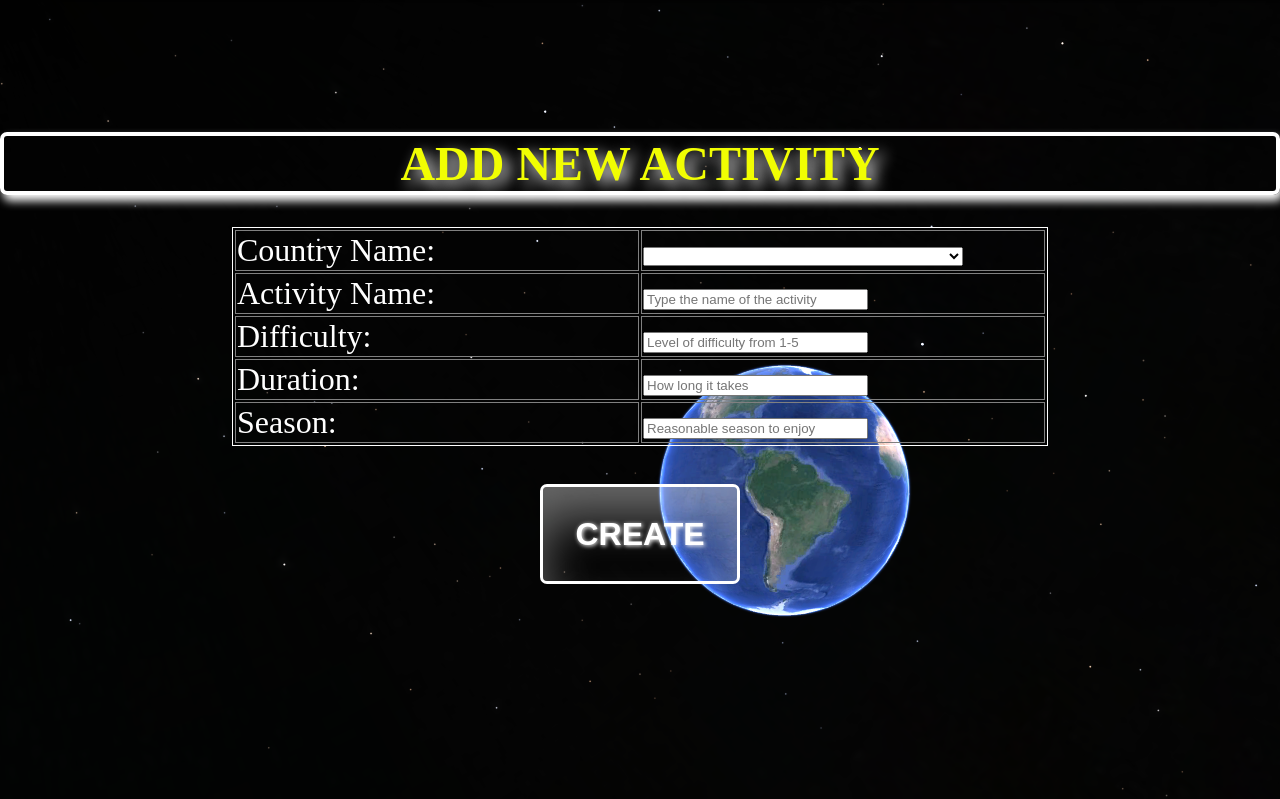
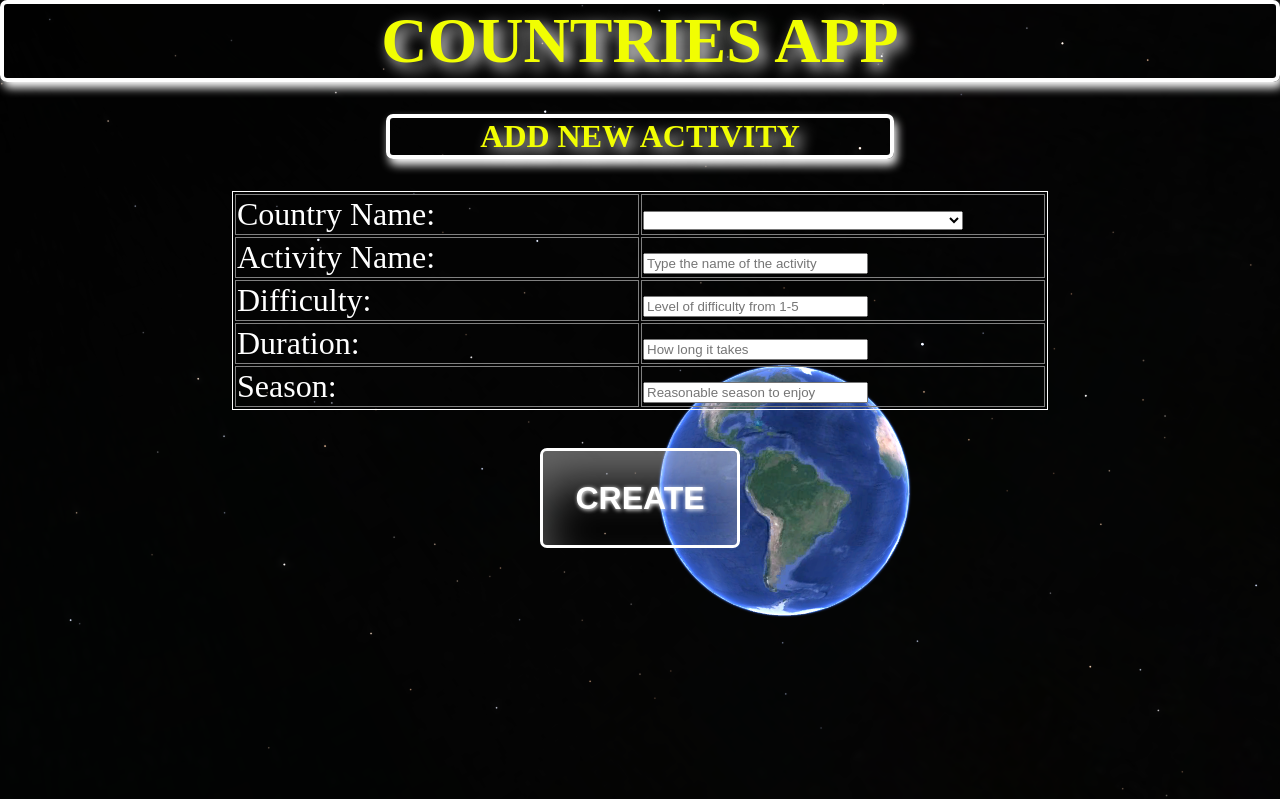
Before and after one commit to juanrnoya/countriespi, a React (Create React App) app in the folder client/: page /form in a window 1280 px wide. Shown: the top 799 px of the page. Built offline with nearby package versions, Linux system fonts and the light colour scheme.

Commit message:
20221025_v2

```diff
--- a/client/src/components/Form/Form.jsx
+++ b/client/src/components/Form/Form.jsx
@@ -49,9 +49,12 @@ const Form = () => {
             width: "100%",
             height: "1000px",
          }}>
-         <div className='header-form'></div>
+         <div id='title-home'>COUNTRIES APP</div>
          <form onSubmit={onSubmit}>
-            <h1 id='h1-form-page'> ADD NEW ACTIVITY</h1>
+            <div id='container-h2-form-page'>
+               <p id='h2-form-page'> ADD NEW ACTIVITY</p>
+            </div>
+
             <table align='center'>
                <caption>
                   {/* <marquee
--- a/client/src/components/Home/Home.css
+++ b/client/src/components/Home/Home.css
@@ -3,13 +3,14 @@
    background-attachment: fixed;
    font-family: "times new roman";
 }
+
 .home-cards {
    display: flex;
-
    flex-wrap: wrap;
    justify-content: space-between;
    border-radius: 5px;
 }
+
 .card {
    color: white;
    border-radius: 15px;
@@ -17,6 +18,7 @@
    margin: 10px;
    border: 2px solid white;
 }
+
 #link-card {
    color: white;
    font-size: large;
@@ -38,60 +40,48 @@
 .search-bar {
    text-align: left;
 }
+
 .sub-nav {
    box-shadow: 3px 6px 4px grey;
-
-   border: 2px solid rgb(255, 255, 255);
-   border-radius: 7px;
-   text-align: left;
-   padding: 5px;
-   width: 30%;
-}
-.sub-nav-1 {
-   box-shadow: 3px 6px 4px grey;
-
    border: 2px solid rgb(255, 255, 255);
    border-radius: 7px;
    text-align: left;
    padding: 5px;
    width: 30%;
    display: flex;
+   flex-direction: column;
    align-items: center;
-   justify-content: center;
+   justify-content: flex-end;
 }
+
 select {
    width: 80%;
 }
 
-#title {
+#title-home {
+   color: rgb(241, 254, 2);
    font-weight: bolder;
    font-size: 4rem;
-   display: flex;
-   justify-content: space-around;
+
    text-shadow: 6px 6px 15px white;
-
    border: 4px solid white;
    border-radius: 7px;
    box-shadow: 3px 6px 10px white;
 }
 
-#title1 {
-   color: rgb(241, 254, 2);
-}
-#title2 {
-   color: rgb(34, 243, 255);
-}
 button {
    box-shadow: 2px 3px 3px grey;
    border: 1px solid grey;
    border-radius: 7px;
    margin: 2px;
 }
+
 #container-button-landing {
    display: flex;
    justify-content: center;
    align-items: center;
 }
+
 .button-landing {
    color: white;
    font-weight: bolder;
@@ -104,8 +94,9 @@ button {
    font-size: 2rem;
    background-color: transparent;
 }
+
 .button-landing:hover {
-   background-color: white;
+   background-color: transparent;
    color: rgb(34, 243, 255);
 }
 
@@ -121,14 +112,15 @@ button {
    border-radius: 7px;
    margin: 3px;
 }
+
 table {
    background-color: transparent;
    border: 1px solid white;
    text-align: left;
    font-size: 2rem;
-
    color: white;
 }
+
 td {
    border: 1px solid grey;
    width: 400px;
@@ -140,34 +132,37 @@ td {
    display: flex;
    flex-direction: column;
 }
+
 #h1-error-page {
    font-weight: bolder;
    font-size: 4rem;
    display: flex;
    justify-content: space-around;
    text-shadow: 6px 6px 15px white;
-
    border: 4px solid white;
    border-radius: 7px;
    box-shadow: 3px 6px 10px white;
    color: rgb(241, 254, 2);
-
    font-size: 3rem;
 }
-#h1-form-page {
+
+#container-h2-form-page {
+   display: flex;
+   flex-direction: column;
+   align-items: center;
+}
+#h2-form-page {
+   width: 500px;
    font-weight: bolder;
-   font-size: 4rem;
-   display: flex;
-   justify-content: space-around;
+   font-size: 2rem;
+
    text-shadow: 6px 6px 15px white;
-
    border: 4px solid white;
    border-radius: 7px;
    box-shadow: 3px 6px 10px white;
    color: rgb(241, 254, 2);
+}
 
-   font-size: 3rem;
-}
 .button-error {
    color: white;
    font-weight: bolder;
@@ -180,6 +175,7 @@ td {
    font-size: 2rem;
    background-color: transparent;
 }
+
 .button-error:hover {
    background-color: white;
    color: rgb(0, 146, 154);
@@ -189,6 +185,7 @@ td {
    border-radius: 7px;
    font-weight: bolder;
 }
+
 .button-form {
    background-color: transparent;
    box-shadow: 0 2rem 3rem rgba(255, 255, 255, 0.4) inset;
@@ -197,12 +194,12 @@ td {
    border: 3px solid white;
    border-radius: 7px;
    font-weight: bold;
-
    margin: 2px;
    height: 100px;
    width: 200px;
    font-size: 2rem;
 }
+
 .button-form:hover {
    color: rgb(34, 243, 255);
    text-shadow: 2px 2px 4px white;
@@ -212,14 +209,11 @@ td {
    border: 3px solid white;
    background-color: transparent;
 }
-.header-form {
-   height: 100px;
-}
+
 button {
    color: white;
    box-shadow: 0 0.75rem 1rem rgba(255, 255, 255, 0.4) inset;
    text-shadow: 1px 1px 4px white;
-
    border: 1px solid white;
    border-radius: 7px;
    margin: 2px;
@@ -228,13 +222,12 @@ button {
    font-size: 1rem;
    background-color: transparent;
 }
+
 button:hover {
    color: rgb(34, 243, 255);
    text-shadow: 1px 1px 3px white;
    box-shadow: 0 0.75rem 0.25rem rgba(66, 255, 236, 0.4) inset;
-
    background-color: transparent;
-
    border: 1px solid white;
    border-radius: 7px;
 }
--- a/client/src/components/Home/Home.jsx
+++ b/client/src/components/Home/Home.jsx
@@ -70,17 +70,10 @@ export default function Home() {
    }
    return (
       <div className='home' style={{ backgroundImage: `url(${Image})` }}>
-         <div className='header'>
-            <div className='title'>
-               <div id='title'>
-                  <p id='title1'>WELCOME TO COUNTRIES PI</p>
-               </div>
-            </div>
-         </div>
+         <div id='title-home'>COUNTRIES APP</div>
          <br />
          <nav className='nav-home' text-align='left'>
             <div className='sub-nav'>
-               <p>START</p>
                <button onClick={(e) => handleClick(e)}>RELOAD</button>
             </div>
             <div className='sub-nav'>
@@ -89,19 +82,19 @@ export default function Home() {
                   <option value='Without Activities'>Without Activities</option>
                   <option value='With Activities'>With Activities</option>
                </select>
-               <br />
+
                <select onChange={(e) => handleSortAlp(e)}>
                   <option>Countries Alphabetically</option>
                   <option value='From A-Z'>From A-Z</option>
                   <option value='From Z-A'>From Z-A</option>
                </select>
-               <br />
+
                <select onChange={(e) => handleSort(e)}>
                   <option>By Population</option>
                   <option value='max'>Max to Min</option>
                   <option value='min'>Min to Max</option>
                </select>
-               <br />
+
                <select onChange={(e) => handleFilterContinent(e)}>
                   <option value='All Continents'>All Continents</option>
                   <option value='Asia'>Asia</option>
@@ -113,12 +106,12 @@ export default function Home() {
                   <option value='Africa'>Africa</option>
                </select>
                <br />
-               <br />
+
                <Link to='/form'>
                   <button name='newActivity'>ADD ACTIVITY</button>
                </Link>
             </div>
-            <div className='sub-nav-1'>
+            <div className='sub-nav'>
                <SearchBar setCurrentPage={setCurrentPage} />
             </div>
          </nav>
--- a/client/src/components/Landing/Landing.jsx
+++ b/client/src/components/Landing/Landing.jsx
@@ -12,11 +12,7 @@ function Landing() {
             width: "100%",
             height: "1000px",
          }}>
-         <div id='title'>
-            <p id='title1'>WELCOME TO</p>
-
-            <p id='title2'>COUNTRIES PI </p>
-         </div>
+         <div id='title-home'>COUNTRIES APP</div>
          <br />
 
          <br />
--- a/client/src/components/SearchBar/SearchBar.jsx
+++ b/client/src/components/SearchBar/SearchBar.jsx
@@ -30,6 +30,7 @@ function SearchBar({ setCurrentPage }) {
                onChange={(e) => handleInputChange(e)}
             />
          </div>
+         <br />
          <div>
             <button onClick={(e) => handleSubmit(e)} type='submit'>
                SEARCH
```
